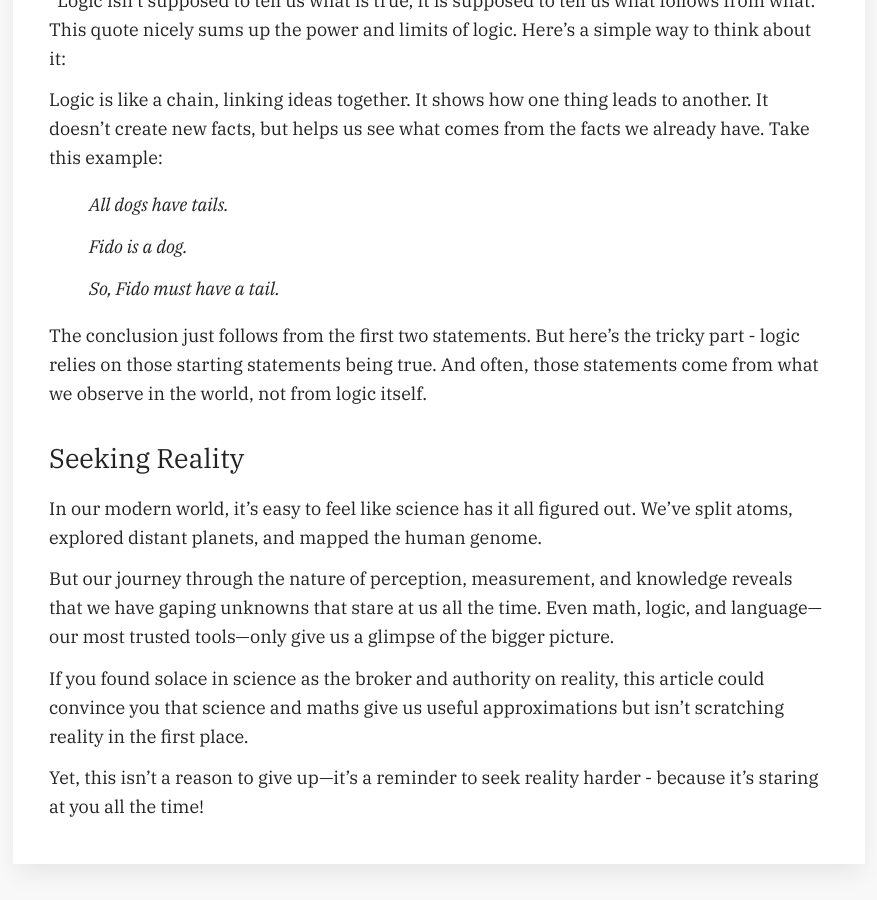
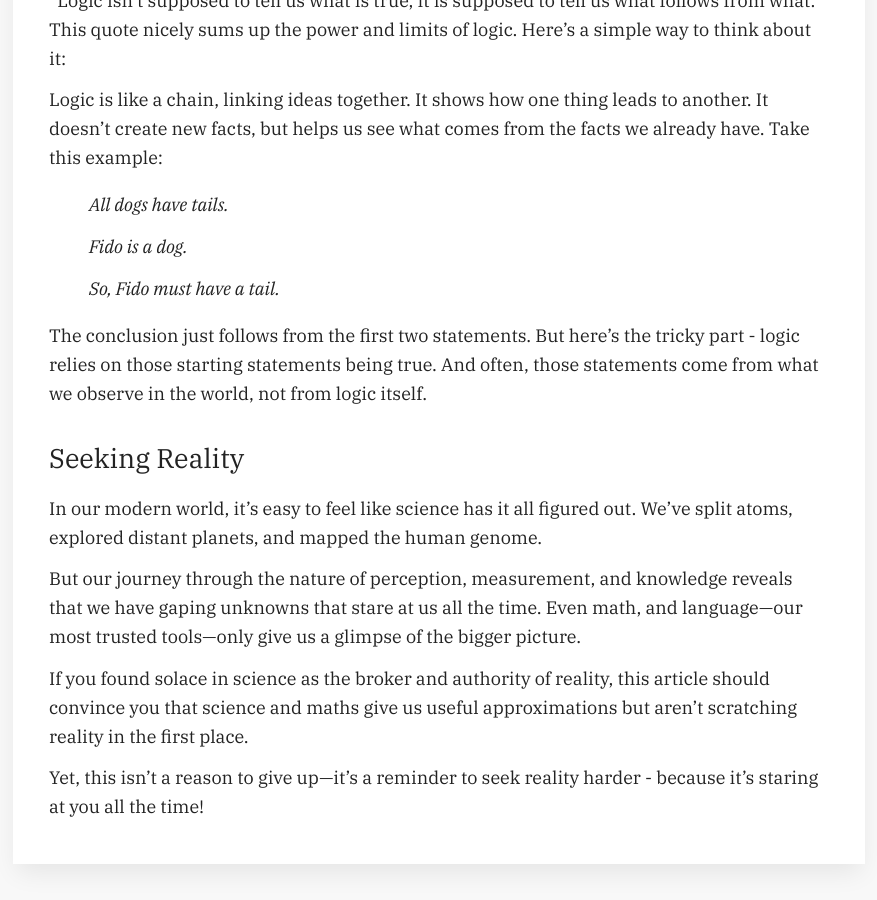
Before and after one commit to sriramvas/sriramvas.github.io, a Jekyll site: the page built from _posts/2024-08-20-reality-check.md, in a window 1280 px wide and 900 px high, scrolled down 5007 px. Shown: the whole window, without its empty margins (201-1078 px from the left). Built offline with Jekyll 4.4.1, drawn with Linux system fonts in a browser that asks for light colours.

Commit message:
Update 2024-08-20-reality-check.md

```diff
--- a/_posts/2024-08-20-reality-check.md
+++ b/_posts/2024-08-20-reality-check.md
@@ -90,8 +90,8 @@
 
 In our modern world, it's easy to feel like science has it all figured out. We've split atoms, explored distant planets, and mapped the human genome.
 
-But our journey through the nature of perception, measurement, and knowledge reveals that we have gaping unknowns that stare at us all the time. Even math, logic, and language—our most trusted tools—only give us a glimpse of the bigger picture.
+But our journey through the nature of perception, measurement, and knowledge reveals that we have gaping unknowns that stare at us all the time. Even math, and language—our most trusted tools—only give us a glimpse of the bigger picture.
 
-If you found solace in science as the broker and authority on reality, this article could convince you that science and maths give us useful approximations but isn't scratching reality in the first place.
+If you found solace in science as the broker and authority of reality, this article should convince you that science and maths give us useful approximations but aren't scratching reality in the first place.
 
 Yet, this isn’t a reason to give up—it’s a reminder to seek reality harder - because it's staring at you all the time!
```
